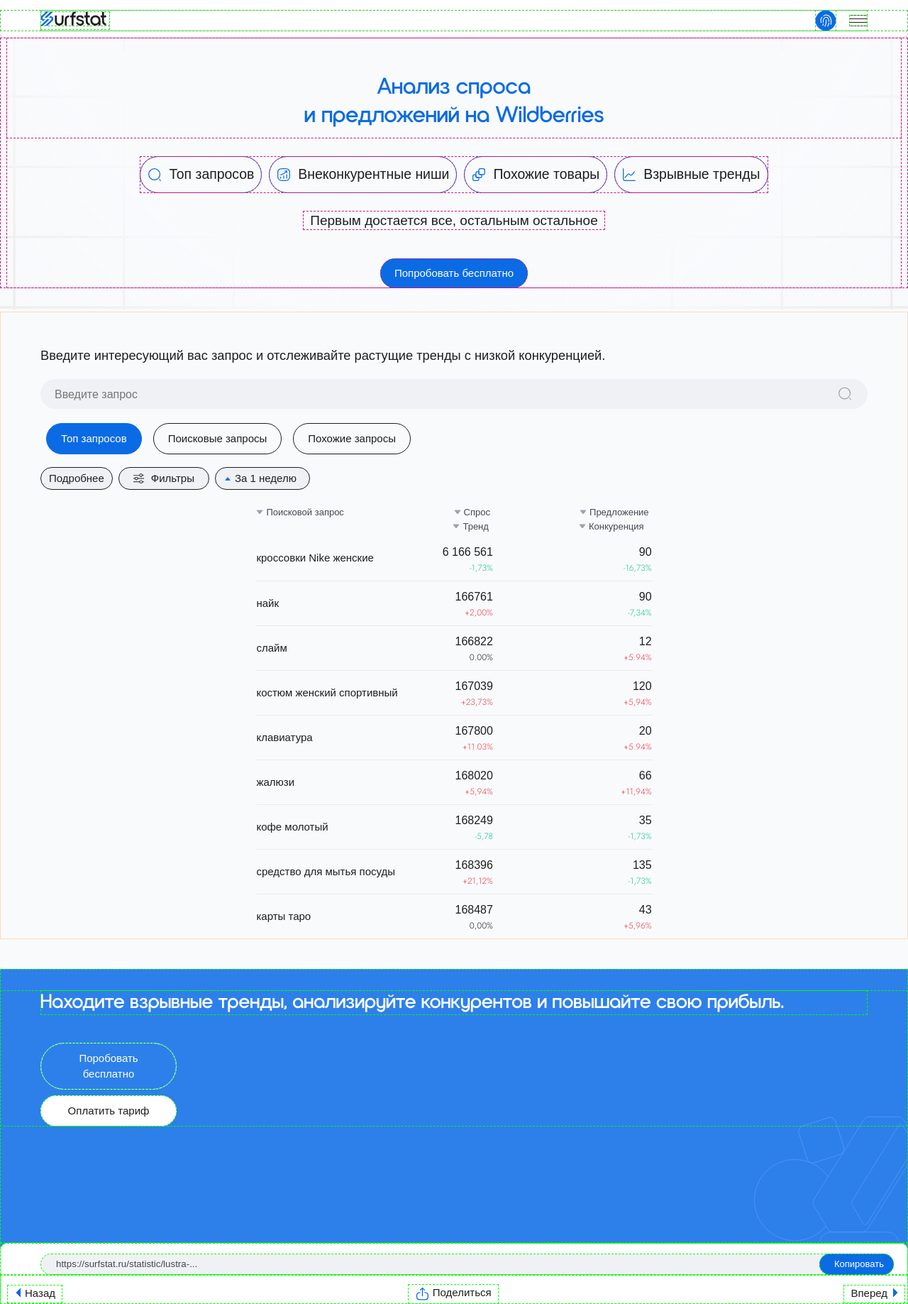
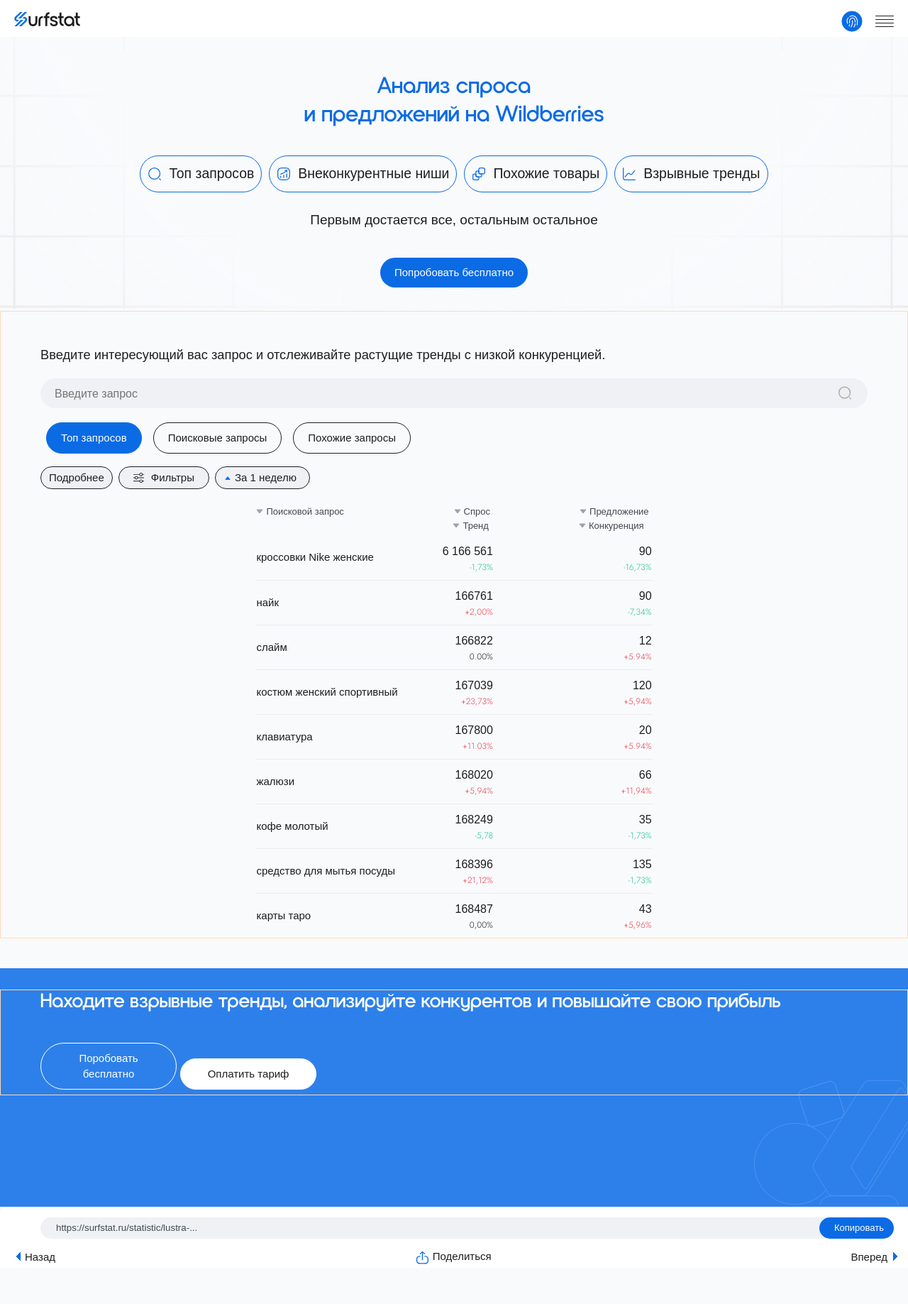
Before and after one commit to gerry2923/surfstat, a website: page src/index.html in a window 1280 px wide. Shown: the whole page at 71% size. After the commit the page ends 1806 px from the top, so only its background shows below. Drawn offline with nearby package versions, Linux system fonts and the light colour scheme; files that its build step writes are made by us from their sources; files whose address does not match are found by name; a web font is replaced by a local one.

Commit message:
main reg + footer

```diff
--- a/gulp/version.json
+++ b/gulp/version.json
@@ -1,3 +1,3 @@
 {
-    "main": "20230502170140"
+    "main": "20230503155816"
 }
--- a/src/html/footer.html
+++ b/src/html/footer.html
@@ -1,15 +1,7 @@
 <footer class="main-footer">
 
-  <div class="main-footer__rates">
-    <div class="container">
-      <p class="main-footer__rates-text">Находите взрывные тренды, анализируйте конкурентов
-        и повышайте свою прибыль.</p>
-      <a href="#" class="main-footer__rates_free button">Поробовать бесплатно</a>
-      <a href="#" class="main-footer__rates_buy button">Оплатить тариф</a>
-    </div>
-  </div>
-
   <div class="main-footer__inner-wrapper">
+    <!-- main-footer__copy-link_hide  -->
     <div class="main-footer__copy-link container">
       <input class="main-footer__copy-link__input" type="text" value="https://surfstat.ru/statistic/lustra-..." id="copyLink">
       <button class="main-footer__copy-link__btn  button" type="button">Копировать</button>
--- a/src/html/header.html
+++ b/src/html/header.html
@@ -1,8 +1,8 @@
 <header class="main-header ">
-  <nav class="main-header__nav container">
+  <nav class="main-header__nav ">
 
     <div class="main-header__top-menu">
-      <a href="#" class="main-header__logo">
+      <a href="@@logo" class="main-header__logo">
         <object type="image/svg+xml" data="../img/logo.svg" width="98" height="21">
           <img src="../img/logo.png" width="98" height="21" alt="логотип surfstat" />
         </object>
@@ -11,8 +11,7 @@
       <button class="site-nav_show" type="button"></button>
     </div>
 
-
-    <div class="main-header__menu main-header__menu_hide">
+    <div class="main-header__menu main-header__menu_hide ">
       <div class="main-header__account-data account-data">
         <img src="../img/avatar.svg" alt="Аватар пользователя" class="account-data__pic" width="67" height="67">
         <div class="accoutn-data__wrapper">
@@ -35,6 +34,8 @@
           <a href="#" class="main-header__menu-link">Поисковые запросы</a>
         </li>
       </ul>
+
     </div>
+
   </nav>
 </header>
--- a/src/index.html
+++ b/src/index.html
@@ -5,8 +5,11 @@
   })
 
 <body>
+<div class="wrapper">
 
-@@include('html/header.html', {})
+  @@include('html/header.html', {
+    logo: "#"
+  })
 
     <main class="main-layout">
       <h1 class="visually-hidden">Сервис Surfstat для анализа спроса и предложения на торговой площадке Wildberries</h1>
@@ -34,9 +37,10 @@
           <div class="requests-table__header t-header">
             <p class="t-header__text">Введите интересующий вас запрос и отслеживайте растущие тренды с низкой конкуренцией.</p>
 
-          <label class="t-header__input-label" for="requestInput">
+            <div class="t-header__search">
               <input type="text" class="t-header__input" id="requestInput" placeholder="Введите запрос">
-          </label>
+              <button class="t-header__input-btn" type="submit"></button>
+            </div>
 
             <div class="t-header__requests-filters">
               <input type="radio" name="requests-filter" id="rq-top" checked>
@@ -77,9 +81,21 @@
 
         </div>
       </section>
+
+      <section class="rates">
+        <h2 class="visually-hidden">Выберите подходящий тариф</h2>
+        <div class="container">
+          <p class="rates__subtitle">Находите взрывные тренды, анализируйте конкурентов
+          и повышайте свою прибыль</p>
+          <a href="#" class="rates__free">Поробовать бесплатно</a>
+          <a href="#" class="rates__buy">Оплатить тариф</a>
+        </div>
+
+      </section>
     </main>
 
   @@include('html/footer.html', {})
+</div>
 
 <script src="js/app.min.js"></script>
 </body>
--- a/src/js/app.js
+++ b/src/js/app.js
@@ -1,9 +1,10 @@
 import * as flsFunctions from "./modules/functions.js";
-import { addEventsMenu } from "./modules/main-menu.js";
+import { addEvents} from "./modules/main-menu.js";
+
 
 flsFunctions.isWebp();
 
 import Swiper, { Navigation, Pagination } from 'swiper';
 const swiper = new Swiper();
 
-addEventsMenu();
+addEvents();
--- a/src/js/modules/main-menu.js
+++ b/src/js/modules/main-menu.js
@@ -1,6 +1,7 @@
 const menuBtn = document.querySelector('.site-nav_show');
 const menu = document.querySelector('.main-header__menu');
 const loginMainHeader = document.querySelector('.main-header__login');
+const mainHeader = document.querySelector('.main-header');
 
 const showHideMenu = (evt)=> {
   if(menu.classList.contains('main-header__menu_hide')) {
@@ -8,18 +9,33 @@
     menu.classList.remove('main-header__menu_hide');
     loginMainHeader.classList.add('main-header__login_hide');
     evt.target.classList.add('site-nav_hide');
+    mainHeader.style.boxShadow = 'none';
 
   }
   else {
     menu.classList.add('main-header__menu_hide');
     loginMainHeader.classList.remove('main-header__login_hide');
     evt.target.classList.remove('site-nav_hide');
+    mainHeader.style.boxShadow = '0px 5px 13px 4px rgba(0, 0, 0, 0.09)';
   }
 }
 
 
-const addEventsMenu = () => {
+// ------------------------------------------------------------
+
+const searchBtn = document.querySelector('.t-header__input-btn');
+
+const showRegistrationPage0 = () => {
+  window.location = 'registration.html';
+
+};
+
+
+const addEvents = () => {
   menuBtn.addEventListener('pointerdown', showHideMenu);
+  searchBtn.addEventListener('pointerdown', showRegistrationPage0);
+
 }
 
-export {addEventsMenu};
+
+export {addEvents};
--- a/src/scss/blocks/main-footer.scss
+++ b/src/scss/blocks/main-footer.scss
@@ -2,45 +2,11 @@
   @include lineout(lime);
 }
 
-.main-footer {
-  background-color: $bgd-3;
-}
-.main-footer__rates {
-  padding-top: 30px;
-  padding-bottom: 156px;
-  background-image: url('../img/illustration-footer.svg');
-  background-repeat: no-repeat;
-  background-position: bottom right;
-  background-size: 217px 197px;
-
-}
-.main-footer__rates-text {
-  @include headline-2;
-  font-weight: bold;
-  color: $text-bgd-2;
-  padding: 0px 17px 0px 0px;
-  margin: 0px 0px 39px 0px;
-}
-
-.main-footer__rates_free,
-.main-footer__rates_buy  {
-  display: block;
-  text-align: center;
-  width: 192px;
-  padding: 10px 20px;
-  margin-bottom: 8px;
-  background-color: transparent;
-  border-color: $text-bgd-2;
-  color: $text-bgd-2;
-}
-
-.main-footer__rates_buy {
-  background-color: $text-bgd-2;
-  color: $main-headings;
-}
-// ------------------------------
+// .main-footer {
+// }
 
 .main-footer__inner-wrapper {
+
   background-color: $text-bgd-2;
   border-top-left-radius: 10px;
   border-top-right-radius: 10px;
@@ -50,6 +16,10 @@
   padding-top: 15px;
   position: relative;
 }
+.main-footer__copy-link_hide {
+  display: none;
+}
+
 .main-footer__copy-link__input {
   display: block;
   width: 100%;
--- a/src/scss/blocks/main-header.scss
+++ b/src/scss/blocks/main-header.scss
@@ -1,33 +1,40 @@
-.main-header *:not(.main-header__menu *) {
-  @include lineout(limegreen);
-}
+// .main-header *:not(.main-header__menu *) {
+//   // @include lineout(limegreen);
+// }
 
-.main-header {
-  padding-top: 14px;
-  padding-bottom: 9px;
-
-  background-color: $text-bgd-2;
-  background-image: url('../img/grid-menu-mobile.svg');
-  background-repeat: no-repeat;
-  background-position: center center;
-  background-size: contain;
-
-  // ---- если меню открыто   -----
-  border-bottom-left-radius: 10px;
-  border-bottom-right-radius: 10px;
-  box-shadow: 0px 5px 13px 4px rgba(0, 0, 0, 0.09);
-}
-
-// .main-header__nav {
+// .main-header {
+//   // background-color: $text-bgd-2;
 
 // }
 
+// .main-header__nav {
+//   // background-color: $text-bgd-2;
+// }
+
 .main-header__top-menu {
+  position: relative;
+  z-index: 1;
   display: flex;
   flex-direction: row;
+  justify-content: center;
   align-items: center;
-  height: 1.875rem;
+  padding-top: 15px;
+  padding-bottom: 7px;
+  padding-left: 20px;
+  padding-right: 20px;
+  background-color: $text-bgd-2;
 }
+
+.main-header__menu {
+  position: relative;
+  z-index: 0;
+  padding-top: 20px;
+  border-radius: 0 0 10px 10px ;
+  background-color: powderblue;
+  background-color: $text-bgd-2;
+  box-shadow: 0px 5px 13px 4px rgba($color:black, $alpha: 0.01);
+}
+
 .main-header__logo {
   display: block;
   margin-right: auto;
@@ -72,19 +79,13 @@
   height: 1.125rem;
 }
 
-.main-header__menu *{
-  @include lineout(blue);
-}
 
-.main-header__menu {
-  padding-bottom: 40px;
-}
 .main-header__menu_hide {
   display: none;
 }
 
 .main-header__account-data {
-  margin-top: 23px;
+  margin-top: 0px;
   margin-bottom: 48px;
   margin-left: auto;
   margin-right: auto;
@@ -95,6 +96,7 @@
   flex-direction: column;
   align-items: center;
   gap: 13px;
+  padding-bottom: 49px;
 }
 
 .main-header__menu-item {
--- a/src/scss/blocks/promo.scss
+++ b/src/scss/blocks/promo.scss
@@ -10,7 +10,8 @@
 background-size: cover;
 padding-bottom: 30px;
 margin-bottom: 3px;
-// position: relative;
+position: relative;
+z-index: -1;
   & .container {
     padding: 0px 9px;
   }
--- /dev/null
+++ b/src/scss/blocks/rates.scss
@@ -0,0 +1,40 @@
+.rates {
+  padding-top: 30px;
+  padding-bottom: 157px;
+  background-color: $bgd-3;
+  background-image: url('../img/illustration-footer.svg');
+  background-repeat: no-repeat;
+  background-position: bottom right;
+  background-size: 217px 197px;
+
+}
+
+.rates__subtitle {
+  @include headline-2;
+  font-weight: bold;
+  color: $text-bgd-2;
+  padding: 0px 17px 0px 0px;
+  margin: 0px 0px 40px 0px;
+}
+
+.rates__free,
+.rates__buy {
+  @include text;
+  font-size: 0.9375rem;
+  line-height: 1.4666666667em;
+  display: inline-block;
+  text-align: center;
+  width: 192px;
+  padding: 10px 20px;
+  margin-bottom: 8px;
+  background-color: transparent;
+  border: 1px solid $text-bgd-2;
+  color: $text-bgd-2;
+  border-radius: 100px;
+}
+
+
+.rates__buy {
+  background-color: $text-bgd-2;
+  color: $main-headings;
+}
--- a/src/scss/blocks/t-header.scss
+++ b/src/scss/blocks/t-header.scss
@@ -1,20 +1,20 @@
+.t-header * {
+  @include lineout(limegreen);
+}
 .t-header {
   position: relative;
-
 }
 
 .t-header__text {
   margin: 0px 0px 20px 0px;
   line-height: 1.4375em;
 }
-.t-header__input-label {
-  display: block;
-  width: 100%;
+.t-header__search {
   position: relative;
   margin-bottom: 20px;
+}
 
-  &::after {
-    content: "";
+.t-header__input-btn {
   position: absolute;
   top: 10px;
   right: 22px;
@@ -25,8 +25,9 @@
   background-repeat: no-repeat;
   background-position: center;
   background-size: contain;
+  border: none;
 }
-}
+
 
 .t-header__input {
   @include text;
@@ -39,6 +40,7 @@
   background-color: $hover;
   width: inherit;
   display: block;
+  width: 100%;
 }
 
 .t-header__requests-filters {
--- a/src/scss/global.scss
+++ b/src/scss/global.scss
@@ -29,6 +29,15 @@
   }
 }
 
+.wrapper {
+  min-height: 100%;
+  display: flex;
+  flex-direction: column;
+}
+
+main {
+  flex: 1 1 auto;
+}
 img {
   max-width: 100%;
   height: auto;
--- a/src/scss/mixin.scss
+++ b/src/scss/mixin.scss
@@ -1,6 +1,6 @@
 @mixin lineout ($color: darkorange){
-	outline: 1px dashed $color;
-	// outline: 1px dashed transparent;
+	// outline: 1px dashed $color;
+	outline: 1px dashed transparent;
 	outline-offset: -1px;
 	// background-color: rgba(70, 130, 180, 0.5);
 }
--- a/src/scss/style.scss
+++ b/src/scss/style.scss
@@ -11,6 +11,7 @@
 @import "blocks/requests-table.scss";
 @import "blocks/t-header.scss";
 @import "blocks/table.scss";
+@import "blocks/rates.scss";
 @import "blocks/main-footer.scss";
 
 @import 'blocks/main-reg.scss';
```
Also changed, not shown: src/registration.html (+5 -1 lines), src/scss/blocks/main-reg.scss (+34 -6 lines), dist/css/style.css, dist/css/style.min.css, dist/index.html, dist/js/app.min.js, dist/registration.html. Lines whose indentation alone changed are shown as unchanged.
